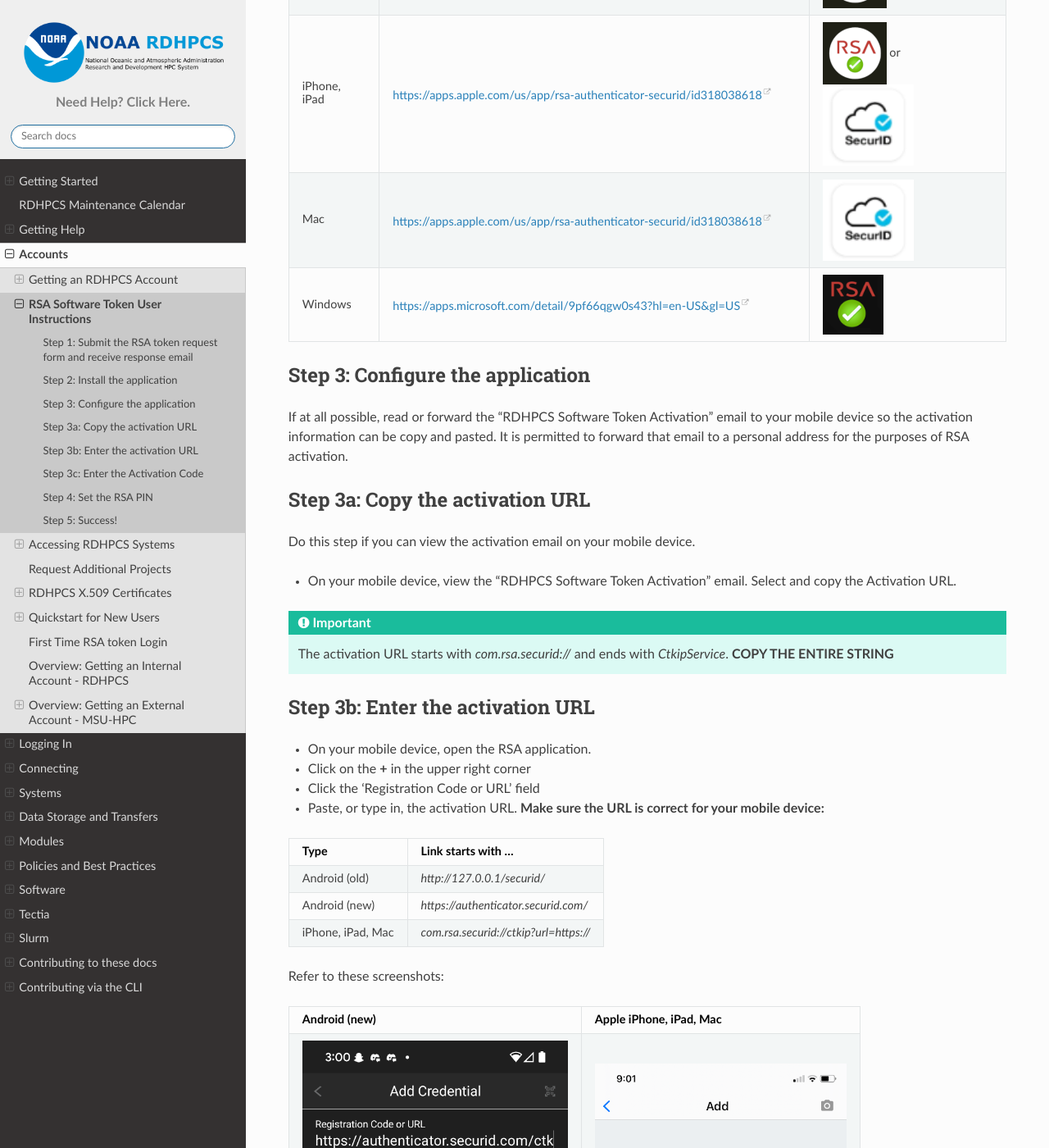
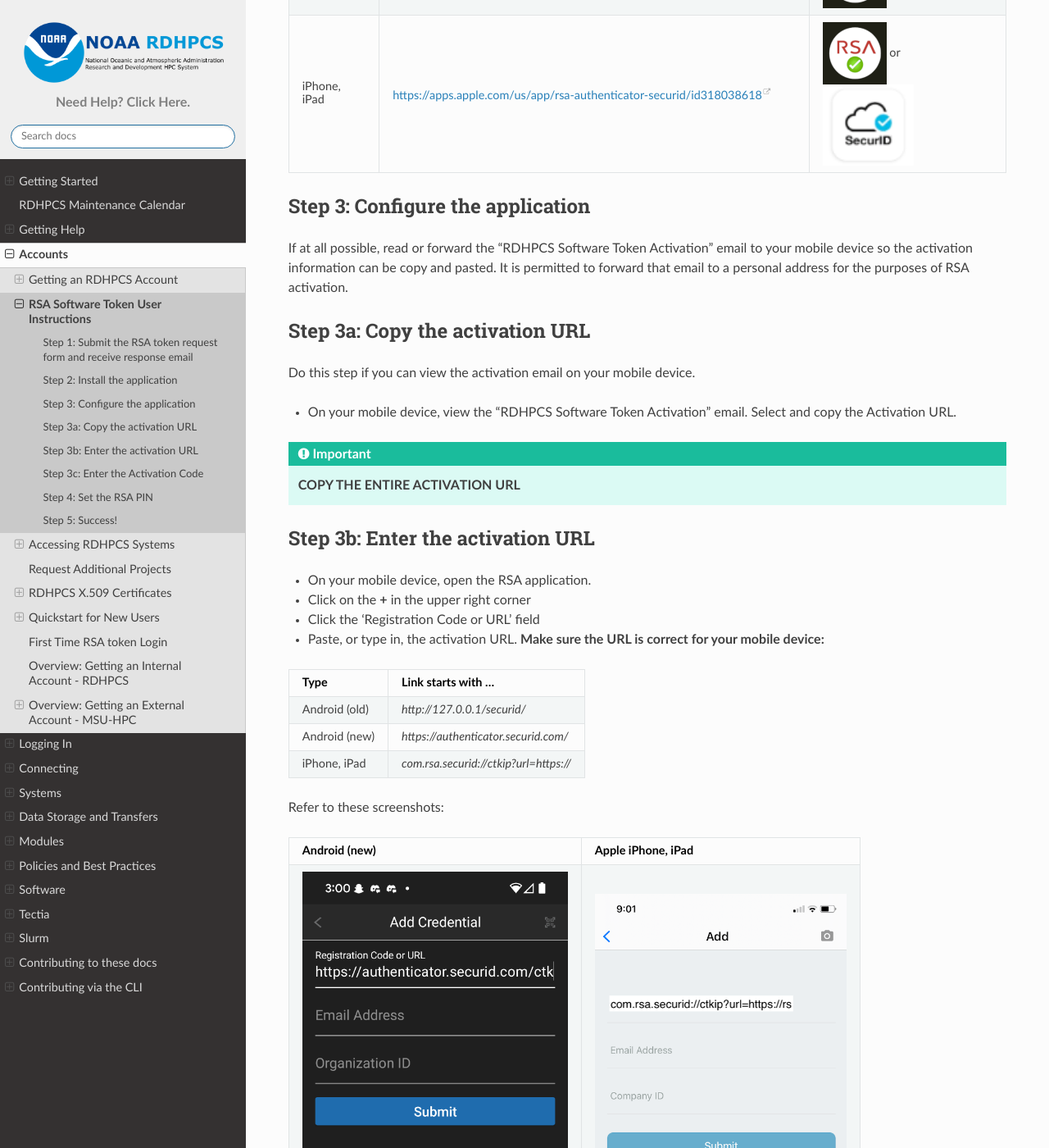
Before and after one commit to NOAA-RDHPCS/noaa-rdhpcs.github.io, a Sphinx documentation site: the page built from source/accounts/rsa_software_token.rst, in a window 1280 px wide and 1400 px high, scrolled down 1162 px. Shown: the whole window at 82% size. Built offline with Sphinx 7.4.7 and the Read the Docs theme 2.0.0, drawn with Linux system fonts in a browser that asks for light colours; pages that are not in the unit, such as notebooks, are missing from menus.

Commit message:
remove mentions of Mac and windows, not supported as mobile clients

```diff
--- a/source/accounts/rsa_software_token.rst
+++ b/source/accounts/rsa_software_token.rst
@@ -49,11 +49,9 @@ The app icons will look like these:
 
 .. |android icon|	image:: /images/rsa_app_android.png
 .. |apple icon|		image:: /images/rsa_app_apple.png
-.. |windows icon|       image:: /images/rsa_app_windows.png
-        :scale: 40 %
 .. |android url|	replace:: https://play.google.com/store/apps/details?id=com.rsa.securidapp&hl=en_US
 .. |mac url|		replace:: https://apps.apple.com/us/app/rsa-authenticator-securid/id318038618
-.. |windows url|	replace:: https://apps.microsoft.com/detail/9pf66qgw0s43?hl=en-US&gl=US
+
 
 
 +--------------+----------------+--------------------------------+
@@ -62,10 +60,6 @@ The app icons will look like these:
 | Android      |  |android url| | |android icon|                 |
 +--------------+----------------+--------------------------------+
 | iPhone, iPad |  |mac url|     | |android icon| or |apple icon| |
-+--------------+----------------+--------------------------------+
-| Mac          | |mac url|      |  |apple icon|                  |
-+--------------+----------------+--------------------------------+
-| Windows      | |windows url|  | |windows icon|                 |
 +--------------+----------------+--------------------------------+
 
 
@@ -87,8 +81,7 @@ Do this step if you can view the activation email on your mobile device.
 
 .. important::
 
-   The activation URL starts with `com.rsa.securid://` and ends with `CtkipService`.
-   **COPY THE ENTIRE STRING**
+   **COPY THE ENTIRE ACTIVATION URL**
 
 Step 3b: Enter the activation URL
 ---------------------------------
@@ -110,7 +103,7 @@ Step 3b: Enter the activation URL
 +-------------------+----------------------------------------+
 | Android (new)     | `https://authenticator.securid.com/`   |
 +-------------------+----------------------------------------+
-| iPhone, iPad, Mac | `com.rsa.securid://ctkip?url=https://` |
+| iPhone, iPad      | `com.rsa.securid://ctkip?url=https://` |
 +-------------------+----------------------------------------+
 
 
@@ -127,7 +120,7 @@ Step 3b: Enter the activation URL
 Refer to these screenshots:
 
 +-------------------+-------------------------+
-| Android (new)     | Apple iPhone, iPad, Mac |
+| Android (new)     | Apple iPhone, iPad      |
 +===================+=========================+
 | |android fillin|  | |apple fillin|          |
 +-------------------+-------------------------+
```
